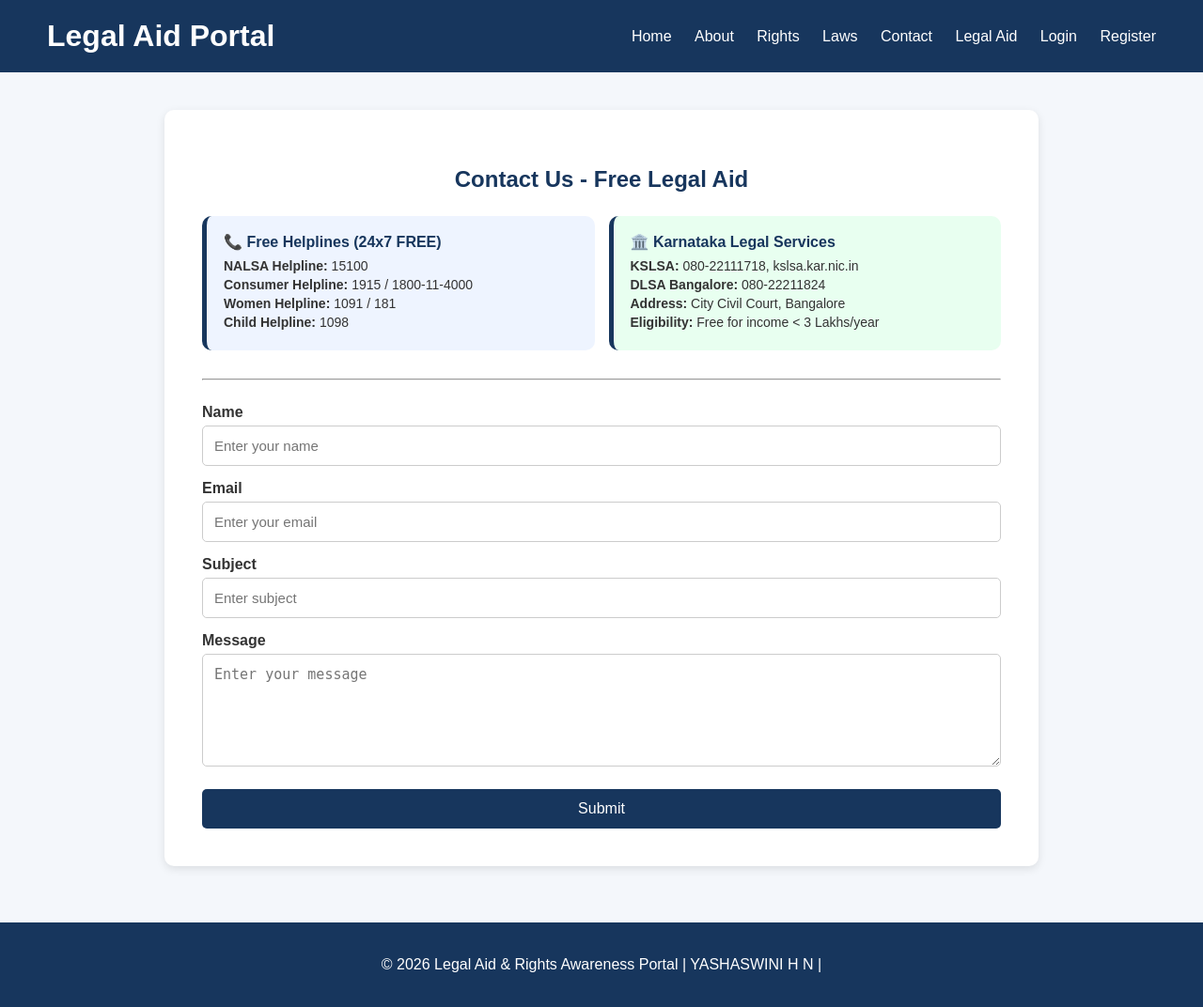
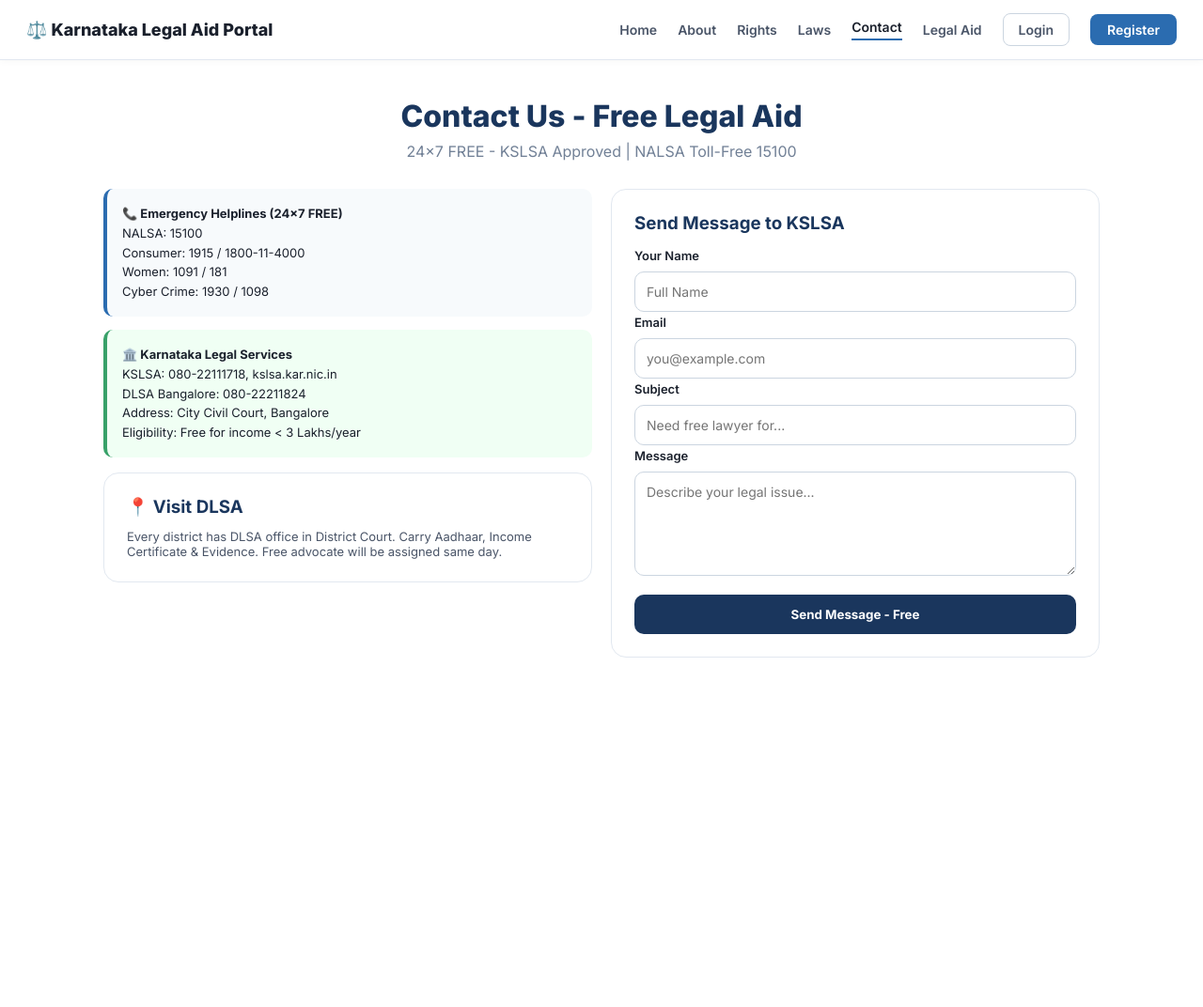
Before and after one commit to yashaswinihn084-maker/Legal-Aid-Rights-Portal, a Flask app: page /contact in a window 1280 px wide. Shown: the whole page at 94% size. After the commit the page ends 700 px from the top, so only its background shows below. Run offline with Flask 3, Linux system fonts and the light colour scheme; some libraries are stand-ins or nearby versions.

Commit message:
Refactor contact page layout and styles

```diff
--- a/templates/contact.html
+++ b/templates/contact.html
@@ -1,173 +1,65 @@
 <!DOCTYPE html>
-<html lang="en">
+<html>
 <head>
-    <meta charset="UTF-8">
-    <meta name="viewport" content="width=device-width, initial-scale=1.0">
+<meta charset="UTF-8"><meta name="viewport" content="width=device-width, initial-scale=1.0">
 <title>Contact - Legal Aid Portal</title>
+<link href="https://fonts.googleapis.com/css2?family=Inter:wght@400;600;700;800&display=swap" rel="stylesheet">
 <style>
-        body {
-            font-family: Arial, sans-serif;
-            margin: 0;
-            background-color: #f4f7fb;
-            color: #333;
-        }
-        header {
-            background-color: #17365d;
-            color: white;
-            padding: 20px 50px;
-            display: flex;
-            justify-content: space-between;
-            align-items: center;
-        }
-        header h1 { margin: 0; }
-        nav a {
-            color: white;
-            text-decoration: none;
-            margin-left: 20px;
-        }
-        nav a:hover { text-decoration: underline; }
-        .container {
-            max-width: 850px;
-            margin: 40px auto;
-            background-color: white;
-            padding: 40px;
-            border-radius: 10px;
-            box-shadow: 0 3px 10px rgba(0, 0, 0, 0.1);
-        }
-        .container h2 {
-            text-align: center;
-            color: #17365d;
-            margin-bottom: 25px;
-        }
-        .aid-cards {
-            display: grid;
-            grid-template-columns: 1fr 1fr;
-            gap: 15px;
-            margin-bottom: 30px;
-        }
-        .aid-card {
-            padding: 18px;
-            border-radius: 10px;
-            border-left: 5px solid #17365d;
-        }
-        .aid-card h4 { margin: 0 0 8px; color: #17365d; }
-        .aid-card p { margin: 4px 0; font-size: 14px; }
-        .blue { background: #eef4ff; }
-        .green { background: #e8fff0; }
-        label {
-            display: block;
-            margin-top: 15px;
-            margin-bottom: 5px;
-            font-weight: bold;
-        }
-        input, textarea {
-            width: 100%;
-            padding: 12px;
-            border: 1px solid #ccc;
-            border-radius: 5px;
-            font-size: 15px;
-            box-sizing: border-box;
-        }
-        textarea { height: 120px; resize: vertical; }
-        button {
-            margin-top: 20px;
-            background-color: #17365d;
-            color: white;
-            border: none;
-            padding: 12px 25px;
-            border-radius: 5px;
-            cursor: pointer;
-            font-size: 16px;
-            width: 100%;
-        }
-        button:hover { background-color: #0d2745; }
-        #successMsg {
-            display: none;
-            background: #d4edda;
-            color: #155724;
-            padding: 12px;
-            border-radius: 5px;
-            text-align: center;
-            margin-top: 15px;
-            font-weight: bold;
-        }
-        footer {
-            background-color: #17365d;
-            color: white;
-            text-align: center;
-            padding: 20px;
-            margin-top: 60px;
-        }
-        @media(max-width:768px){
-            .aid-cards{grid-template-columns:1fr;}
-        }
+*{font-family:'Inter',sans-serif;box-sizing:border-box;margin:0;padding:0} body{background:#fff;color:#1a202c}
+.navbar{background:#fff;border-bottom:1px solid #e2e8f0;padding:14px 28px;display:flex;justify-content:space-between;align-items:center;position:sticky;top:0;z-index:10;box-shadow:0 1px 8px rgba(0,0,0,0.04)}
+.nav-logo{font-weight:800;color:#1a202c;font-size:18px;display:flex;align-items:center;gap:8px}
+.nav-links{display:flex;gap:22px;align-items:center}
+.nav-links a{text-decoration:none;color:#4a5568;font-weight:600;font-size:14px}
+.nav-links a.active{color:#1a202c;border-bottom:2px solid #2b6cb0;padding-bottom:4px}
+.btn-login{border:1px solid #cbd5e0;padding:8px 16px;border-radius:8px}
+.btn-register{background:#2b6cb0;color:#fff!important;padding:8px 18px;border-radius:8px}
+.wrap{max-width:1100px;margin:40px auto;padding:0 20px}
+h1{font-size:32px;font-weight:800;color:#1a365d;text-align:center}
+.sub{text-align:center;color:#718096;margin:8px 0 30px}
+.grid{display:grid;grid-template-columns:1fr 1fr;gap:20px}
+.card{background:#fff;border:1px solid #e2e8f0;border-radius:16px;padding:24px}
+.card h3{color:#1a365d;margin-bottom:12px}
+.info{background:#f7fafc;border-left:4px solid #2b6cb0;padding:16px;border-radius:10px;margin-bottom:14px;font-size:13px;line-height:1.6}
+input,textarea{width:100%;padding:12px;border:1px solid #cbd5e0;border-radius:10px;margin-top:8px;font-size:14px}
+.btn{width:100%;background:#1a365d;color:#fff;padding:13px;border:none;border-radius:10px;font-weight:700;margin-top:16px;cursor:pointer}
+@media(max-width:800px){.grid{grid-template-columns:1fr}.nav-links{gap:10px;flex-wrap:wrap}}
 </style>
 </head>
 <body>
-
-    <header>
-        <h1>Legal Aid Portal</h1>
-        <nav>
-            <a href="/">Home</a>
-            <a href="/about">About</a>
-            <a href="/rights">Rights</a>
-            <a href="/laws">Laws</a>
-            <a href="/contact">Contact</a>
-            <a href="/legal-aid">Legal Aid</a>
-            <a href="/login">Login</a>
-            <a href="/register">Register</a>
-        </nav>
-    </header>
-
-    <div class="container">
-        <h2>Contact Us - Free Legal Aid</h2>
-
-        <div class="aid-cards">
-            <div class="aid-card blue">
-                <h4>📞 Free Helplines (24x7 FREE)</h4>
-                <p><strong>NALSA Helpline:</strong> 15100</p>
-                <p><strong>Consumer Helpline:</strong> 1915 / 1800-11-4000</p>
-                <p><strong>Women Helpline:</strong> 1091 / 181</p>
-                <p><strong>Child Helpline:</strong> 1098</p>
-            </div>
-            <div class="aid-card green">
-                <h4>🏛️ Karnataka Legal Services</h4>
-                <p><strong>KSLSA:</strong> 080-22111718, kslsa.kar.nic.in</p>
-                <p><strong>DLSA Bangalore:</strong> 080-22211824</p>
-                <p><strong>Address:</strong> City Civil Court, Bangalore</p>
-                <p><strong>Eligibility:</strong> Free for income &lt; 3 Lakhs/year</p>
+<div class="navbar">
+<div class="nav-logo">⚖️ Karnataka Legal Aid Portal</div>
+<div class="nav-links">
+<a href="/">Home</a><a href="/about">About</a><a href="/rights">Rights</a><a href="/laws">Laws</a><a href="/contact" class="active">Contact</a><a href="/legal-aid">Legal Aid</a>
+<a href="/login" class="btn-login">Login</a><a href="/register" class="btn-register">Register</a>
 </div>
 </div>
 
-        <hr style="margin-bottom:25px;">
+<div class="wrap">
+<h1>Contact Us - Free Legal Aid</h1>
+<p class="sub">24x7 FREE - KSLSA Approved | NALSA Toll-Free 15100</p>
 
-        <form method="POST" action="/contact" id="contactForm">
-            <label for="name">Name</label>
-            <input type="text" id="name" name="name" placeholder="Enter your name" required>
+<div class="grid">
+<div>
+<div class="info"><b>📞 Emergency Helplines (24x7 FREE)</b><br>NALSA: 15100<br>Consumer: 1915 / 1800-11-4000<br>Women: 1091 / 181<br>Cyber Crime: 1930 / 1098</div>
+<div class="info" style="border-left-color:#38a169;background:#f0fff4"><b>🏛️ Karnataka Legal Services</b><br>KSLSA: 080-22111718, kslsa.kar.nic.in<br>DLSA Bangalore: 080-22211824<br>Address: City Civil Court, Bangalore<br>Eligibility: Free for income < 3 Lakhs/year</div>
+<div class="card" style="margin-top:16px"><h3>📍 Visit DLSA</h3><p style="font-size:13px;color:#4a5568">Every district has DLSA office in District Court. Carry Aadhaar, Income Certificate & Evidence. Free advocate will be assigned same day.</p></div>
+</div>
 
-            <label for="email">Email</label>
-            <input type="email" id="email" name="email" placeholder="Enter your email" required>
-
-            <label for="subject">Subject</label>
-            <input type="text" id="subject" name="subject" placeholder="Enter subject" required>
-
-            <label for="message">Message</label>
-            <textarea id="message" name="message" placeholder="Enter your message" required></textarea>
-
-            <button type="submit">Submit</button>
-            <div id="successMsg">✅ Your message has been sent successfully! We will contact you via Free Legal Aid.</div>
+<div class="card">
+<h3>Send Message to KSLSA</h3>
+<form method="POST" action="/contact">
+<label style="font-weight:600;font-size:13px">Your Name</label>
+<input type="text" name="name" required placeholder="Full Name">
+<label style="font-weight:600;font-size:13px">Email</label>
+<input type="email" name="email" required placeholder="you@example.com">
+<label style="font-weight:600;font-size:13px">Subject</label>
+<input type="text" name="subject" required placeholder="Need free lawyer for...">
+<label style="font-weight:600;font-size:13px">Message</label>
+<textarea name="message" required rows="5" placeholder="Describe your legal issue..."></textarea>
+<button type="submit" class="btn">Send Message - Free</button>
 </form>
 </div>
-
-    <footer>
-        <p>© 2026 Legal Aid & Rights Awareness Portal | YASHASWINI H N | </p>
-    </footer>
-
-    <script>
-        const urlParams = new URLSearchParams(window.location.search);
-        if(urlParams.has('success')){
-            document.getElementById('successMsg').style.display = 'block';
-        }
-    </script>
+</div>
+</div>
 </body>
 </html>
```
Lines whose indentation alone changed are shown as unchanged.
